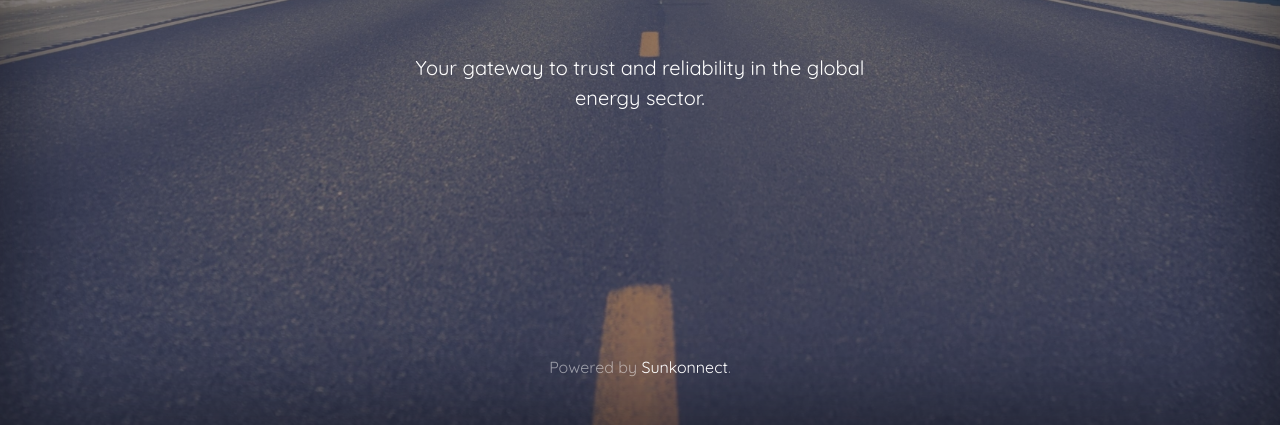
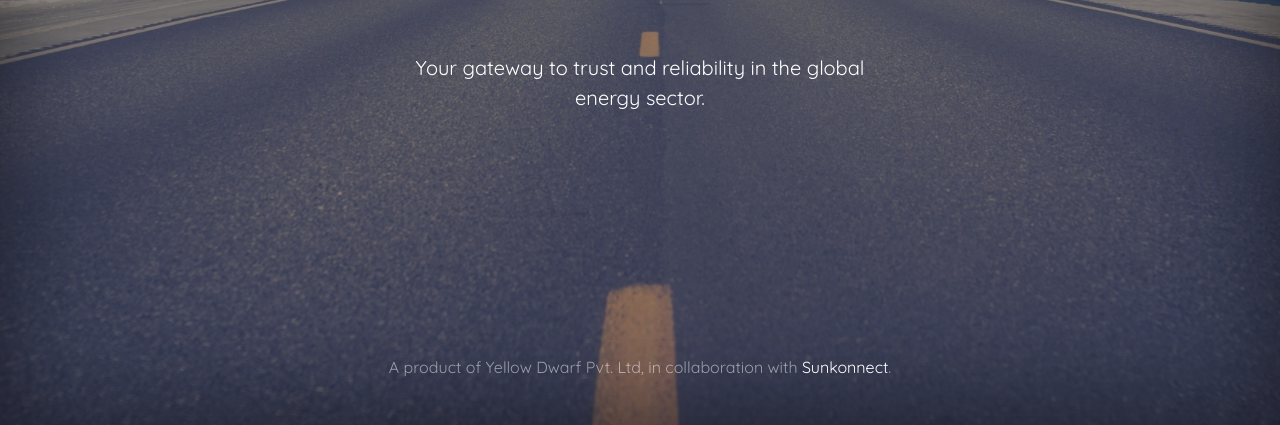
Before and after one commit to DataKrewTech/iliostech.co, a plain HTML site: page index.html in a window 1280 px wide. Shown: the part 375-800 px from the top of the page. Drawn offline with nearby package versions, Linux system fonts and the light colour scheme.

Commit message:
Update index.html

```diff
--- a/index.html
+++ b/index.html
@@ -35,7 +35,7 @@
       </div>
       <div class="mastfoot">
         <div class="inner">
-          <p>Powered by <a href="http://www.sunkonnect.co/" target="_blank">Sunkonnect</a>.</p>
+          <p>A product of Yellow Dwarf Pvt. Ltd, in collaboration with <a href="http://www.sunkonnect.co/" target="_blank">Sunkonnect</a>.</p>
         </div>
       </div>
       <div class="modal fade" id="subscribeModal" tabindex="-1" role="dialog" aria-labelledby="subscribeModalLabel" aria-hidden="true">
```
